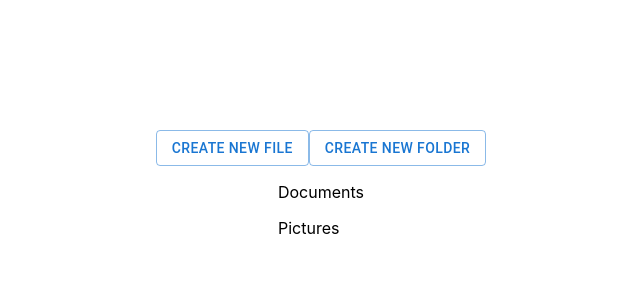
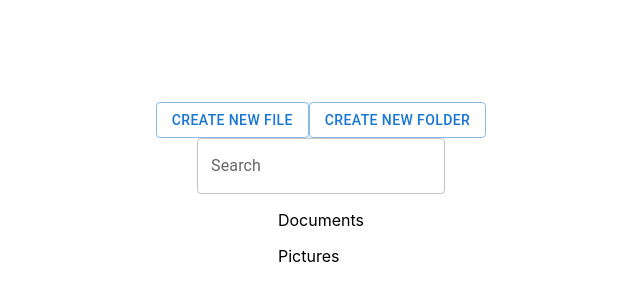
Before and after one commit to ans-lee/file-manager, a React (Create React App) app: page / in a window 1280 px wide. Shown: the part 208-508 px from the top of the page, without its empty margins (319-959 px from the left). Built offline with nearby package versions, Linux system fonts and the light colour scheme.

Commit message:
Add search feature

```diff
--- a/src/App/components/CurrentDir/index.tsx
+++ b/src/App/components/CurrentDir/index.tsx
@@ -1,5 +1,6 @@
+import { TextField } from '@mui/material';
 import { Directory, FileManager } from 'App/hooks/useFileManager/interface';
-import { useState } from 'react';
+import { ChangeEvent, useState } from 'react';
 import FileContentsModal from '../Modal/FileContentsModal';
 
 interface Props {
@@ -9,12 +10,16 @@ interface Props {
 const CurrentDir = ({ fileManager }: Props) => {
   const [isFileOpen, setIsFileOpen] = useState(false);
   const [selectedFile, setSelectedFile] = useState({ name: '', content: '' });
+  const [searchText, setSearchText] = useState('');
+  const [filteredItems, setFiltered] = useState<string[]>([]);
 
-  const currentDirItems = (
-    fileManager.fileMap[fileManager.currentDirId] as Directory
-  ).childrenIds;
+  const dirItems = (fileManager.fileMap[fileManager.currentDirId] as Directory)
+    .childrenIds;
 
   const handleDoubleClick = (itemId: string) => {
+    setSearchText('');
+    setFiltered([]);
+
     const item = fileManager.fileMap[itemId];
     if ('childrenIds' in item) {
       fileManager.changeDirectory(itemId);
@@ -23,15 +28,37 @@ const CurrentDir = ({ fileManager }: Props) => {
       setIsFileOpen(true);
     }
   };
+  const handleFileNameInput = (e: ChangeEvent<HTMLInputElement>) => {
+    const value = e.target.value;
+    setSearchText(value);
+
+    if (value !== '') {
+      setFiltered(dirItems.filter((item) => item.includes(value)));
+    } else {
+      setFiltered([]);
+    }
+  };
 
   return (
     <>
+      <TextField
+        id="search"
+        label="Search"
+        value={searchText}
+        onChange={handleFileNameInput}
+      />
       <div>
-        {currentDirItems.map((item, i) => (
-          <p key={i} onDoubleClick={() => handleDoubleClick(item)}>
-            {item}
-          </p>
-        ))}
+        {filteredItems.length > 0
+          ? filteredItems.map((item, i) => (
+              <p key={i} onDoubleClick={() => handleDoubleClick(item)}>
+                {item}
+              </p>
+            ))
+          : dirItems.map((item, i) => (
+              <p key={i} onDoubleClick={() => handleDoubleClick(item)}>
+                {item}
+              </p>
+            ))}
       </div>
       <FileContentsModal
         isOpen={isFileOpen}
```
